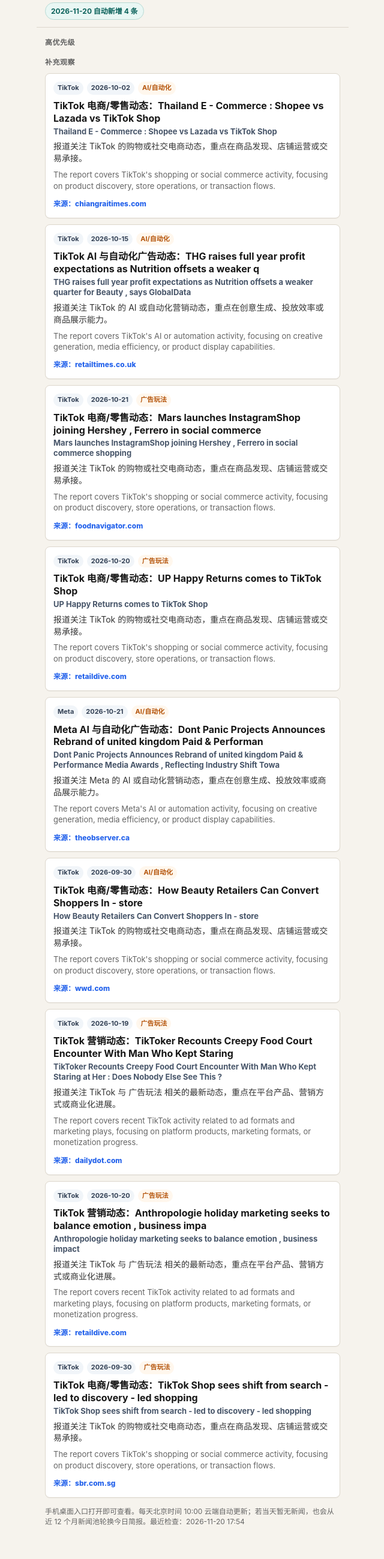
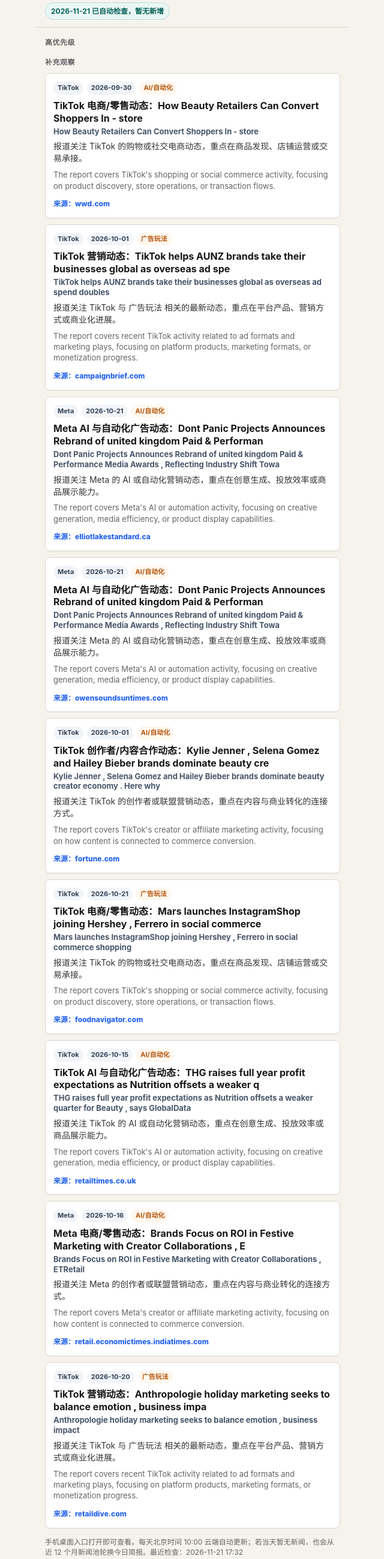
Before and after one commit to ruiting227-byte/ad-news-dashboard-live, a plain HTML site: page index.html in a window 1280 px wide. Shown: the part 75-2674 px from the top of the page at 60% size, without its empty margins (319-959 px from the left). Before the commit the page ends 2644 px from the top, so only its background shows below. Drawn offline with Linux system fonts and the light colour scheme.

Commit message:
Update ad news dashboard

```diff
--- a/data/news.json
+++ b/data/news.json
@@ -1,8 +1,8 @@
 {
   "title": "竞媒小动态",
-  "updatedAt": "2026-11-20",
+  "updatedAt": "2026-11-21",
   "scope": "过去 12 个月｜TikTok、Meta｜CPG：美妆、零售、食品",
-  "status": "自动新增 4 条",
+  "status": "已自动检查，暂无新增",
   "items": [
     {
       "platform": "Meta",
@@ -239,5 +239,5 @@
       "summaryZh": "报道关注 TikTok 的购物或社交电商动态，重点在商品发现、店铺运营或交易承接。"
     }
   ],
-  "lastCheckedAt": "2026-11-20 17:54"
+  "lastCheckedAt": "2026-11-21 17:32"
 }
--- a/index.html
+++ b/index.html
@@ -23,20 +23,20 @@
 </head>
 <body>
   <main>
-    <header><h1>竞媒小动态</h1><p class="sub">过去 12 个月｜TikTok、Meta｜CPG：美妆、零售、食品</p><div class="status">2026-11-20 自动新增 4 条</div></header>
+    <header><h1>竞媒小动态</h1><p class="sub">过去 12 个月｜TikTok、Meta｜CPG：美妆、零售、食品</p><div class="status">2026-11-21 已自动检查，暂无新增</div></header>
     <div class="section-title">高优先级</div>
 
     <div class="section-title">补充观察</div>
-    <article><div class="meta"><span class="tag">TikTok</span><span class="tag">2026-10-02</span><span class="tag retail">AI/自动化</span></div><h2>TikTok 电商/零售动态：Thailand E - Commerce : Shopee vs Lazada vs TikTok Shop<span>Thailand E - Commerce : Shopee vs Lazada vs TikTok Shop</span></h2><p>报道关注 TikTok 的购物或社交电商动态，重点在商品发现、店铺运营或交易承接。</p><p class="en">The report covers TikTok&#x27;s shopping or social commerce activity, focusing on product discovery, store operations, or transaction flows.</p><a href="https://www.chiangraitimes.com/business/thailand-e-commerce-sites/">来源：chiangraitimes.com</a></article>
+    <article><div class="meta"><span class="tag">TikTok</span><span class="tag">2026-09-30</span><span class="tag retail">AI/自动化</span></div><h2>TikTok 电商/零售动态：How Beauty Retailers Can Convert Shoppers In - store<span>How Beauty Retailers Can Convert Shoppers In - store</span></h2><p>报道关注 TikTok 的购物或社交电商动态，重点在商品发现、店铺运营或交易承接。</p><p class="en">The report covers TikTok&#x27;s shopping or social commerce activity, focusing on product discovery, store operations, or transaction flows.</p><a href="https://wwd.com/beauty-industry-news/beauty-features/beauty-retail-shopper-journey-sales-1239297284/">来源：wwd.com</a></article>
+    <article><div class="meta"><span class="tag">TikTok</span><span class="tag">2026-10-01</span><span class="tag retail">广告玩法</span></div><h2>TikTok 营销动态：TikTok helps AUNZ brands take their businesses global as overseas ad spe<span>TikTok helps AUNZ brands take their businesses global as overseas ad spend doubles</span></h2><p>报道关注 TikTok 与 广告玩法 相关的最新动态，重点在平台产品、营销方式或商业化进展。</p><p class="en">The report covers recent TikTok activity related to ad formats and marketing plays, focusing on platform products, marketing formats, or monetization progress.</p><a href="https://campaignbrief.com/tiktok-helps-aunz-brands-take-their-businesses-global-as-overseas-ad-spend-doubles/">来源：campaignbrief.com</a></article>
+    <article><div class="meta"><span class="tag">Meta</span><span class="tag">2026-10-21</span><span class="tag retail">AI/自动化</span></div><h2>Meta AI 与自动化广告动态：Dont Panic Projects Announces Rebrand of united kingdom Paid &amp; Performan<span>Dont Panic Projects Announces Rebrand of united kingdom Paid &amp; Performance Media Awards , Reflecting Industry Shift Towa</span></h2><p>报道关注 Meta 的 AI 或自动化营销动态，重点在创意生成、投放效率或商品展示能力。</p><p class="en">The report covers Meta&#x27;s AI or automation activity, focusing on creative generation, media efficiency, or product display capabilities.</p><a href="https://www.elliotlakestandard.ca/press-releases/newsfile/dont-panic-projects-announces-rebrand-of-uk-paid-performance-media-awards-reflecting-industry-shift-towards-performance-led-marketing/">来源：elliotlakestandard.ca</a></article>
+    <article><div class="meta"><span class="tag">Meta</span><span class="tag">2026-10-21</span><span class="tag retail">AI/自动化</span></div><h2>Meta AI 与自动化广告动态：Dont Panic Projects Announces Rebrand of united kingdom Paid &amp; Performan<span>Dont Panic Projects Announces Rebrand of united kingdom Paid &amp; Performance Media Awards , Reflecting Industry Shift Towa</span></h2><p>报道关注 Meta 的 AI 或自动化营销动态，重点在创意生成、投放效率或商品展示能力。</p><p class="en">The report covers Meta&#x27;s AI or automation activity, focusing on creative generation, media efficiency, or product display capabilities.</p><a href="https://www.owensoundsuntimes.com/press-releases/newsfile/dont-panic-projects-announces-rebrand-of-uk-paid-performance-media-awards-reflecting-industry-shift-towards-performance-led-marketing/">来源：owensoundsuntimes.com</a></article>
+    <article><div class="meta"><span class="tag">TikTok</span><span class="tag">2026-10-01</span><span class="tag retail">AI/自动化</span></div><h2>TikTok 创作者/内容合作动态：Kylie Jenner , Selena Gomez and Hailey Bieber brands dominate beauty cre<span>Kylie Jenner , Selena Gomez and Hailey Bieber brands dominate beauty creator economy . Here why</span></h2><p>报道关注 TikTok 的创作者或联盟营销动态，重点在内容与商业转化的连接方式。</p><p class="en">The report covers TikTok&#x27;s creator or affiliate marketing activity, focusing on how content is connected to commerce conversion.</p><a href="https://fortune.com/2026/10/01/kylie-jenner-selena-gomez-hailey-bieber-brands-dominate-beauty-creator-economy/">来源：fortune.com</a></article>
+    <article><div class="meta"><span class="tag">TikTok</span><span class="tag">2026-10-21</span><span class="tag retail">广告玩法</span></div><h2>TikTok 电商/零售动态：Mars launches InstagramShop joining Hershey , Ferrero in social commerce<span>Mars launches InstagramShop joining Hershey , Ferrero in social commerce shopping</span></h2><p>报道关注 TikTok 的购物或社交电商动态，重点在商品发现、店铺运营或交易承接。</p><p class="en">The report covers TikTok&#x27;s shopping or social commerce activity, focusing on product discovery, store operations, or transaction flows.</p><a href="https://www.foodnavigator.com/Article/2026/10/21/mars-launches-instagramshop-joining-hershey-ferrero-in-social-commerce-shopping/">来源：foodnavigator.com</a></article>
     <article><div class="meta"><span class="tag">TikTok</span><span class="tag">2026-10-15</span><span class="tag retail">AI/自动化</span></div><h2>TikTok AI 与自动化广告动态：THG raises full year profit expectations as Nutrition offsets a weaker q<span>THG raises full year profit expectations as Nutrition offsets a weaker quarter for Beauty , says GlobalData</span></h2><p>报道关注 TikTok 的 AI 或自动化营销动态，重点在创意生成、投放效率或商品展示能力。</p><p class="en">The report covers TikTok&#x27;s AI or automation activity, focusing on creative generation, media efficiency, or product display capabilities.</p><a href="https://retailtimes.co.uk/thg-raises-full-year-profit-expectations-as-nutrition-offsets-a-weaker-quarter-for-beauty-says-globaldata/">来源：retailtimes.co.uk</a></article>
-    <article><div class="meta"><span class="tag">TikTok</span><span class="tag">2026-10-21</span><span class="tag retail">广告玩法</span></div><h2>TikTok 电商/零售动态：Mars launches InstagramShop joining Hershey , Ferrero in social commerce<span>Mars launches InstagramShop joining Hershey , Ferrero in social commerce shopping</span></h2><p>报道关注 TikTok 的购物或社交电商动态，重点在商品发现、店铺运营或交易承接。</p><p class="en">The report covers TikTok&#x27;s shopping or social commerce activity, focusing on product discovery, store operations, or transaction flows.</p><a href="https://www.foodnavigator.com/Article/2026/10/21/mars-launches-instagramshop-joining-hershey-ferrero-in-social-commerce-shopping/">来源：foodnavigator.com</a></article>
-    <article><div class="meta"><span class="tag">TikTok</span><span class="tag">2026-10-20</span><span class="tag retail">广告玩法</span></div><h2>TikTok 电商/零售动态：UP Happy Returns comes to TikTok Shop<span>UP Happy Returns comes to TikTok Shop</span></h2><p>报道关注 TikTok 的购物或社交电商动态，重点在商品发现、店铺运营或交易承接。</p><p class="en">The report covers TikTok&#x27;s shopping or social commerce activity, focusing on product discovery, store operations, or transaction flows.</p><a href="https://www.retaildive.com/news/ups-happy-returns-tiktok-shop/833322/">来源：retaildive.com</a></article>
-    <article><div class="meta"><span class="tag">Meta</span><span class="tag">2026-10-21</span><span class="tag retail">AI/自动化</span></div><h2>Meta AI 与自动化广告动态：Dont Panic Projects Announces Rebrand of united kingdom Paid &amp; Performan<span>Dont Panic Projects Announces Rebrand of united kingdom Paid &amp; Performance Media Awards , Reflecting Industry Shift Towa</span></h2><p>报道关注 Meta 的 AI 或自动化营销动态，重点在创意生成、投放效率或商品展示能力。</p><p class="en">The report covers Meta&#x27;s AI or automation activity, focusing on creative generation, media efficiency, or product display capabilities.</p><a href="https://www.theobserver.ca/press-releases/newsfile/dont-panic-projects-announces-rebrand-of-uk-paid-performance-media-awards-reflecting-industry-shift-towards-performance-led-marketing/">来源：theobserver.ca</a></article>
-    <article><div class="meta"><span class="tag">TikTok</span><span class="tag">2026-09-30</span><span class="tag retail">AI/自动化</span></div><h2>TikTok 电商/零售动态：How Beauty Retailers Can Convert Shoppers In - store<span>How Beauty Retailers Can Convert Shoppers In - store</span></h2><p>报道关注 TikTok 的购物或社交电商动态，重点在商品发现、店铺运营或交易承接。</p><p class="en">The report covers TikTok&#x27;s shopping or social commerce activity, focusing on product discovery, store operations, or transaction flows.</p><a href="https://wwd.com/beauty-industry-news/beauty-features/beauty-retail-shopper-journey-sales-1239297284/">来源：wwd.com</a></article>
-    <article><div class="meta"><span class="tag">TikTok</span><span class="tag">2026-10-19</span><span class="tag retail">广告玩法</span></div><h2>TikTok 营销动态：TikToker Recounts Creepy Food Court Encounter With Man Who Kept Staring<span>TikToker Recounts Creepy Food Court Encounter With Man Who Kept Staring at Her : Does Nobody Else See This ?</span></h2><p>报道关注 TikTok 与 广告玩法 相关的最新动态，重点在平台产品、营销方式或商业化进展。</p><p class="en">The report covers recent TikTok activity related to ad formats and marketing plays, focusing on platform products, marketing formats, or monetization progress.</p><a href="https://dailydot.com/tiktoker-recounts-creepy-food-court-encounter-with-man-who-kept-staring-at-her-does-nobody-else-see-this">来源：dailydot.com</a></article>
+    <article><div class="meta"><span class="tag">Meta</span><span class="tag">2026-10-16</span><span class="tag retail">AI/自动化</span></div><h2>Meta 电商/零售动态：Brands Focus on ROI in Festive Marketing with Creator Collaborations , E<span>Brands Focus on ROI in Festive Marketing with Creator Collaborations , ETRetail</span></h2><p>报道关注 Meta 的创作者或联盟营销动态，重点在内容与商业转化的连接方式。</p><p class="en">The report covers Meta&#x27;s creator or affiliate marketing activity, focusing on how content is connected to commerce conversion.</p><a href="https://retail.economictimes.indiatimes.com/news/industry/festive-marketing-faces-an-roi-test-as-brands-shift-towards-creators-targeted-digital/134986203">来源：retail.economictimes.indiatimes.com</a></article>
     <article><div class="meta"><span class="tag">TikTok</span><span class="tag">2026-10-20</span><span class="tag retail">广告玩法</span></div><h2>TikTok 营销动态：Anthropologie holiday marketing seeks to balance emotion , business impa<span>Anthropologie holiday marketing seeks to balance emotion , business impact</span></h2><p>报道关注 TikTok 与 广告玩法 相关的最新动态，重点在平台产品、营销方式或商业化进展。</p><p class="en">The report covers recent TikTok activity related to ad formats and marketing plays, focusing on platform products, marketing formats, or monetization progress.</p><a href="https://www.retaildive.com/news/anthropologie-holiday-marketing-campaign/833440/">来源：retaildive.com</a></article>
-    <article><div class="meta"><span class="tag">TikTok</span><span class="tag">2026-09-30</span><span class="tag retail">广告玩法</span></div><h2>TikTok 电商/零售动态：TikTok Shop sees shift from search - led to discovery - led shopping<span>TikTok Shop sees shift from search - led to discovery - led shopping</span></h2><p>报道关注 TikTok 的购物或社交电商动态，重点在商品发现、店铺运营或交易承接。</p><p class="en">The report covers TikTok&#x27;s shopping or social commerce activity, focusing on product discovery, store operations, or transaction flows.</p><a href="https://sbr.com.sg/event-news/tiktok-shop-sees-shift-search-led-discovery-led-shopping">来源：sbr.com.sg</a></article>
-    <footer>手机桌面入口打开即可查看。每天北京时间 10:00 云端自动更新；若当天暂无新闻，也会从近 12 个月新闻池轮换今日简报。最近检查：2026-11-20 17:54</footer>
+    <footer>手机桌面入口打开即可查看。每天北京时间 10:00 云端自动更新；若当天暂无新闻，也会从近 12 个月新闻池轮换今日简报。最近检查：2026-11-21 17:32</footer>
   </main>
 </body>
 </html>
```
